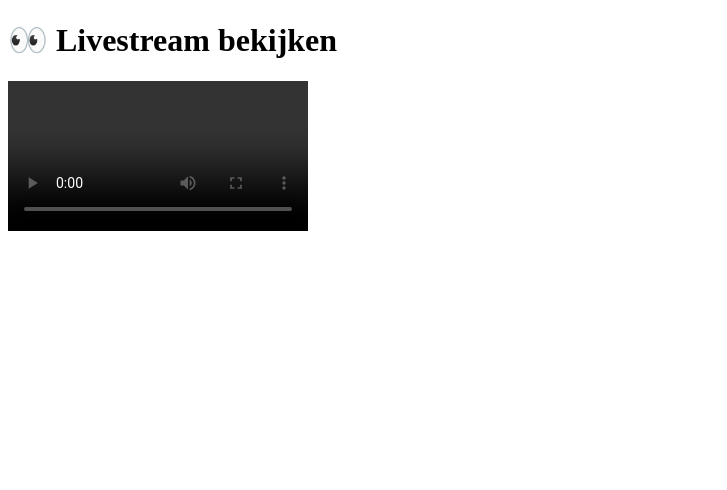
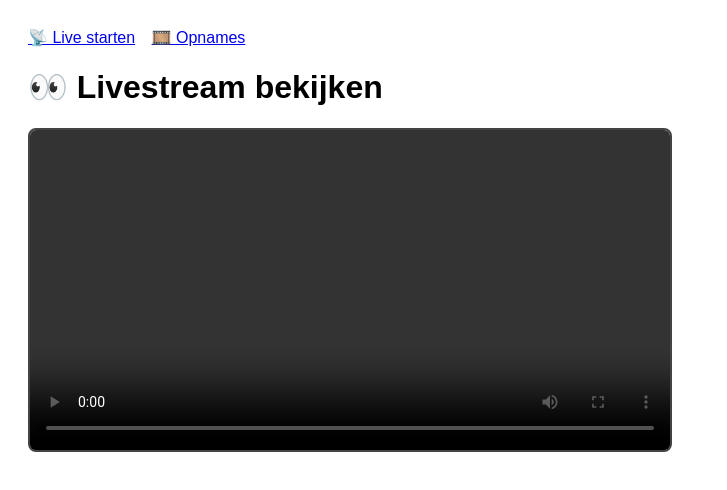
Before and after one commit to ardaac24-maker/CameraPro, a website: page public/watch.html in a window 1280 px wide. Shown: the whole page, without its empty margins (0-727 px from the left). Drawn offline with nearby package versions, Linux system fonts and the light colour scheme; no server answers.

Commit message:
Update watch.html

```diff
--- a/public/watch.html
+++ b/public/watch.html
@@ -1,10 +1,19 @@
 <!DOCTYPE html>
 <html lang="nl">
 <head>
-  <meta charset="UTF-8">
-  <title>Kijk Stream</title>
+  <meta charset="UTF-8" />
+  <title>Kijk Live</title>
+  <style>
+    body { font-family: sans-serif; padding: 20px; }
+    video { width: 90%; max-width: 640px; border: 2px solid #444; border-radius: 8px; display:block; }
+    .nav a { margin-right: 12px; }
+  </style>
 </head>
 <body>
+  <div class="nav">
+    <a href="/">📡 Live starten</a>
+    <a href="/videos5713">🎞️ Opnames</a>
+  </div>
   <h1>👀 Livestream bekijken</h1>
   <video id="remoteVideo" autoplay playsinline controls></video>
 
@@ -14,9 +23,7 @@
     const remoteVideo = document.getElementById("remoteVideo");
 
     let pc = new RTCPeerConnection({
-      iceServers: [
-        { urls: "stun:stun.l.google.com:19302" } // STUN server
-      ]
+      iceServers: [{ urls: "stun:stun.l.google.com:19302" }]
     });
 
     pc.ontrack = (event) => {
@@ -35,11 +42,7 @@
     });
 
     socket.on("ice-candidate", async (candidate) => {
-      try {
-        await pc.addIceCandidate(new RTCIceCandidate(candidate));
-      } catch (err) {
-        console.error("ICE error:", err);
-      }
+      try { await pc.addIceCandidate(new RTCIceCandidate(candidate)); } catch (err) { console.error("ICE error:", err); }
     });
   </script>
 </body>
```
